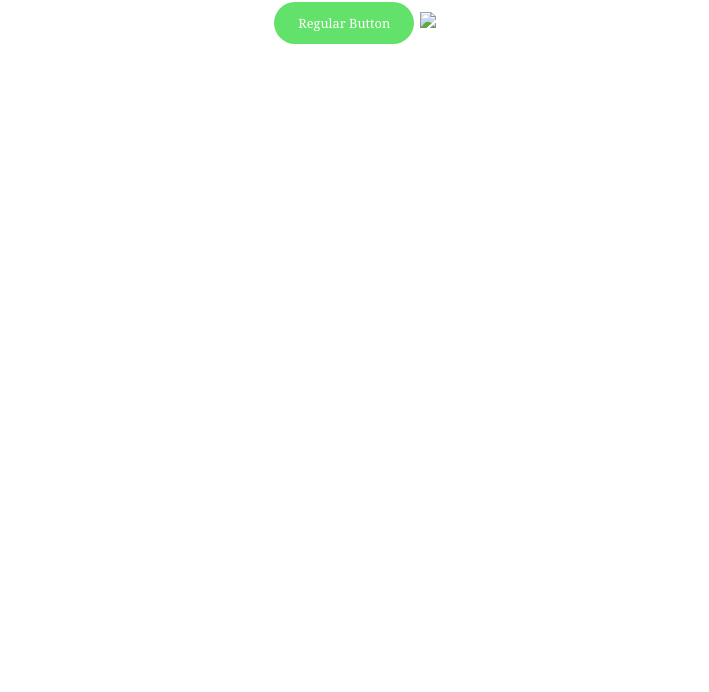
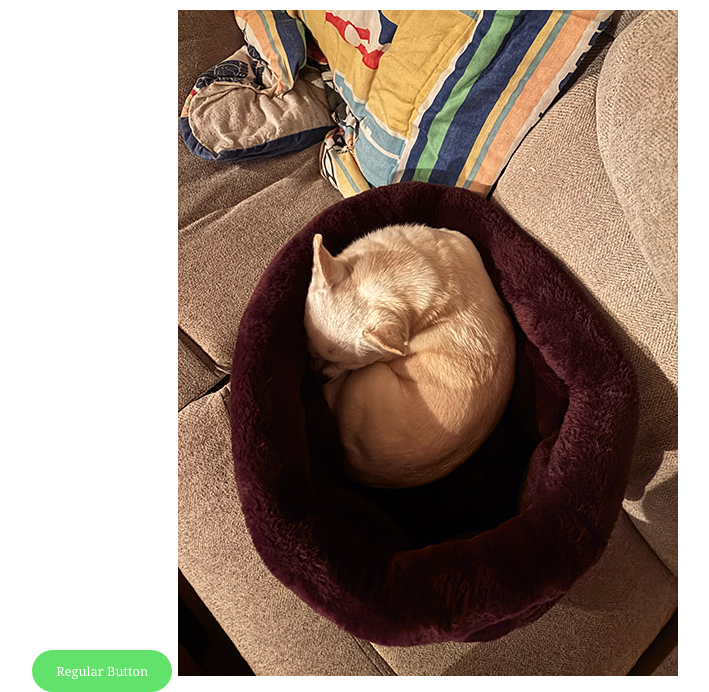
Before and after one commit to majamayes/L5Mayes, a website: page index.html in a window 1280 px wide. Shown: the part 195-887 px from the top of the page, without its empty margins (285-994 px from the left). Before the commit the page ends 800 px from the top, so only its background shows below. Drawn offline with Linux system fonts and the light colour scheme.

```diff
--- a/index.html
+++ b/index.html
@@ -12,7 +12,7 @@
         <p>Wonders of dogs</p>
         <h2>this is a heading</h2>
         <a href="#" class="button">Regular Button</a>
-        <img src="images/tulip.HEIC">
+        <img src="images/tulip.jpg">
     </main>
 </body>
 </html>
```
Also changed, not shown: images/tulip.jpg (added).
